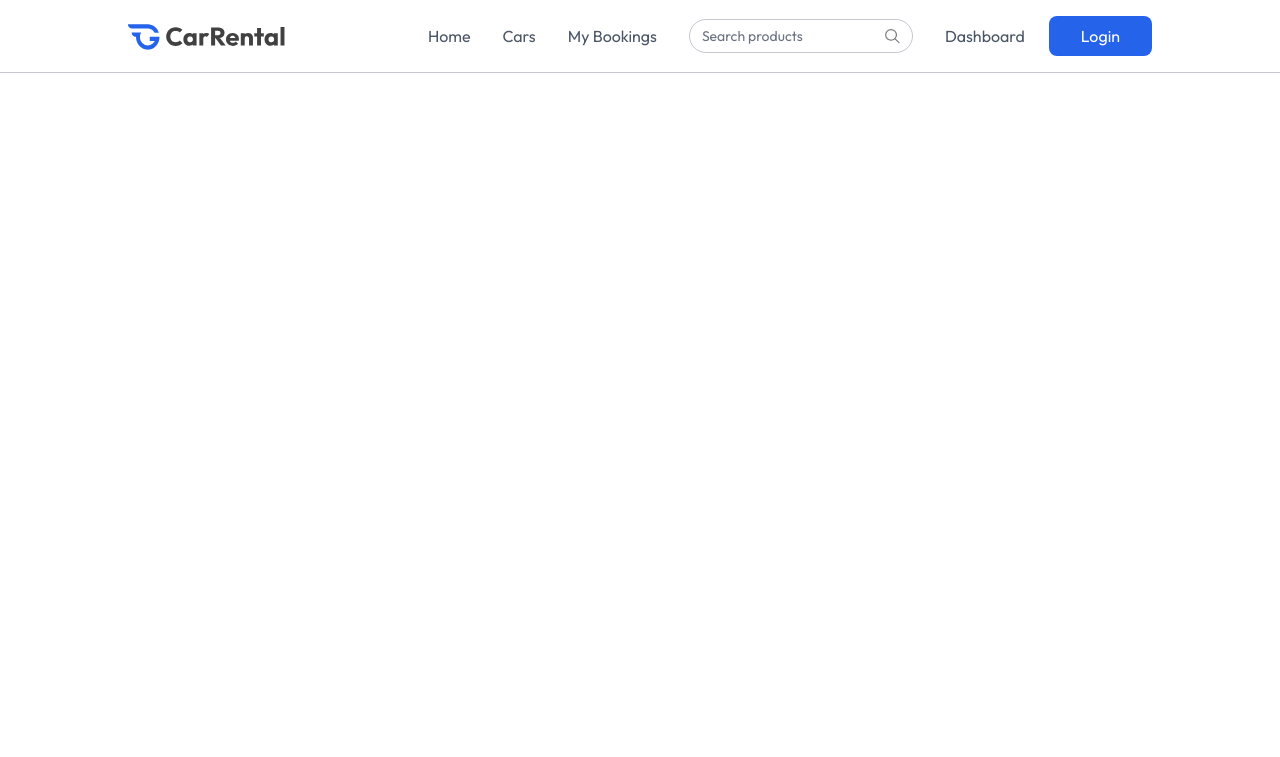
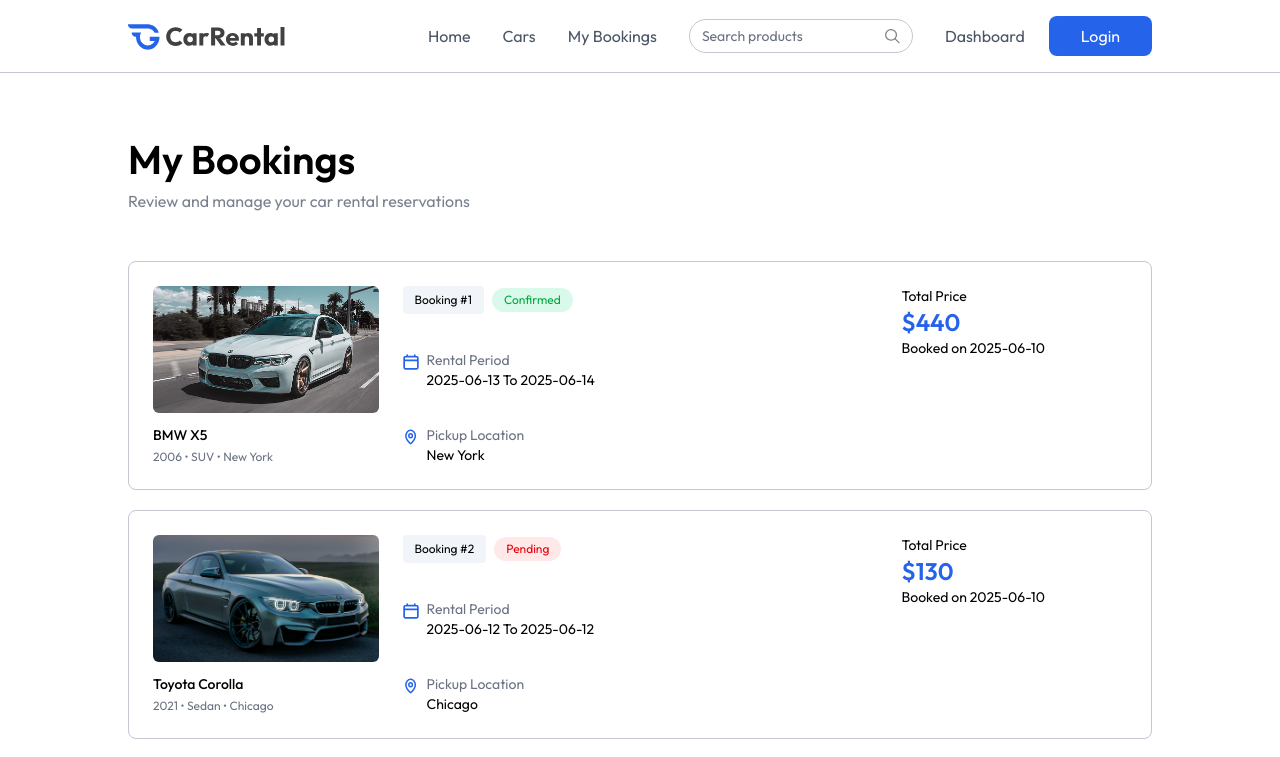
Before and after one commit to Anoofa2001/car-rental-frontend, a React (Vite) app: page /my-bookings in a window 1280 px wide. Shown: the top 757 px of the page. Built offline with nearby package versions, Linux system fonts and the light colour scheme.

Commit message:
added bookings

```diff
--- a/src/pages/Cars.jsx
+++ b/src/pages/Cars.jsx
@@ -27,7 +27,7 @@
       </div>
 
       <div className="px-6 md:px-16 lg:px-24 xl:px-32 mt-10">
-         <p>Showing {dummyCarData.length} Cars</p>
+         <p className="text-gray-500 xl:px-20 max-w-7xl mx-auto">Showing {dummyCarData.length} Cars</p>
 
          <div className="grid grid-cols-1 sm:grid-cols-2 lg:grid-cols-3 gap-8 mt-4 xl:px-20 max-w-7xl mx-auto">
           {dummyCarData.map((car, index) => (
--- a/src/pages/MyBookings.jsx
+++ b/src/pages/MyBookings.jsx
@@ -1,11 +1,104 @@
-import React from 'react'
+import React, { useEffect, useState } from "react";
+import { assets, dummyMyBookingsData } from "../assets/assets";
+import Title from "../components/Title";
 
 const MyBookings = () => {
+  const [bookings, setBookings] = useState([]);
+  const currency = import.meta.env.VITE_CURRENCY;
+
+  const fetchBookings = async () => {
+    setBookings(dummyMyBookingsData);
+  };
+
+  useEffect(() => {
+    fetchBookings();
+  }, []);
+
   return (
-    <div>
+    <div className="px-6 md:px-16 lg:px-24 xl:px-32 2xl:px-48 mt-16 text-sm max-w-7xl">
+      <Title
+        title="My Bookings"
+        subTitle="Review and manage your car rental reservations"
+        align="left"
+      />
 
+      <div>
+        {bookings.map((booking, index) => (
+          <div
+            key={booking._id}
+            className="grid grid-cols-1 md:grid-cols-4 gap-6 p-6 border border-borderColor rounded-lg mt-5 first:mt-12"
+          >
+            {/* Car Image + Info */}
+            <div className="md:col-span-1">
+              <div className="rounded-md overflow-hidden mb-3">
+                <img
+                  src={booking?.car?.image}
+                  alt={`${booking?.car?.brand} ${booking?.car?.model}`}
+                  className="w-full h-auto aspect-video object-cover"
+                />
+              </div>
+
+              <p className="font-medium">
+                {booking?.car?.brand} {booking?.car?.model}
+              </p>
+
+              <p className="text-gray-500 text-xs mt-1">
+                {booking?.car?.year} • {booking?.car?.category} •{" "}
+                {booking?.car?.location}
+              </p>
+            </div>
+
+            {/* Booking Details */}
+            <div className="md:col-span-2 flex flex-col justify-between">
+              <div className="flex items-center gap-2">
+                <p className="px-3 py-1.5 bg-light rounded text-xs">
+                  Booking #{index + 1}
+                </p>
+
+                <p
+                  className={`px-3 py-1 text-xs rounded-full capitalize ${
+                    booking?.status === "confirmed"
+                      ? "bg-green-400/15 text-green-600"
+                      : "bg-red-400/15 text-red-600"
+                  }`}
+                >
+                  {booking?.status}
+                </p>
+              </div>
+
+              <div className="flex items-start gap-2 mt-3">
+                <img src={assets.calendar_icon_colored} alt="" className="w-4 h-4 mt-1"/>
+                <div>
+                  <p className="text-gray-500">Rental Period</p>
+                  <p>{booking.pickupDate.split('T')[0]} To {booking.returnDate.split('T')[0]}</p>
+                </div>
+              </div>
+
+              <div className="flex items-start gap-2 mt-3">
+                <img src={assets.location_icon_colored} alt="" className="w-4 h-4 mt-1"/>
+                <div>
+                  <p className="text-gray-500">Pickup Location</p>
+                  <p>{booking.car.location}</p>
+                </div>
+              </div>
+            </div>
+
+              {/* price */}
+              <div className="md:col-span-1 flex flex-col justify-between gap-6">
+                <div>
+                  <p>Total Price</p>
+                  <h1 className="text-2xl font-semibold text-primary">{currency}{booking.price}</h1>
+                  <p>Booked on {booking.createdAt.split('T')[0]}</p>
+                </div>
+
+              </div>
+
+
+          </div>
+        ))}
+      </div>
     </div>
-  )
-}
+  );
+};
 
-export default MyBookings
+export default MyBookings;
```
